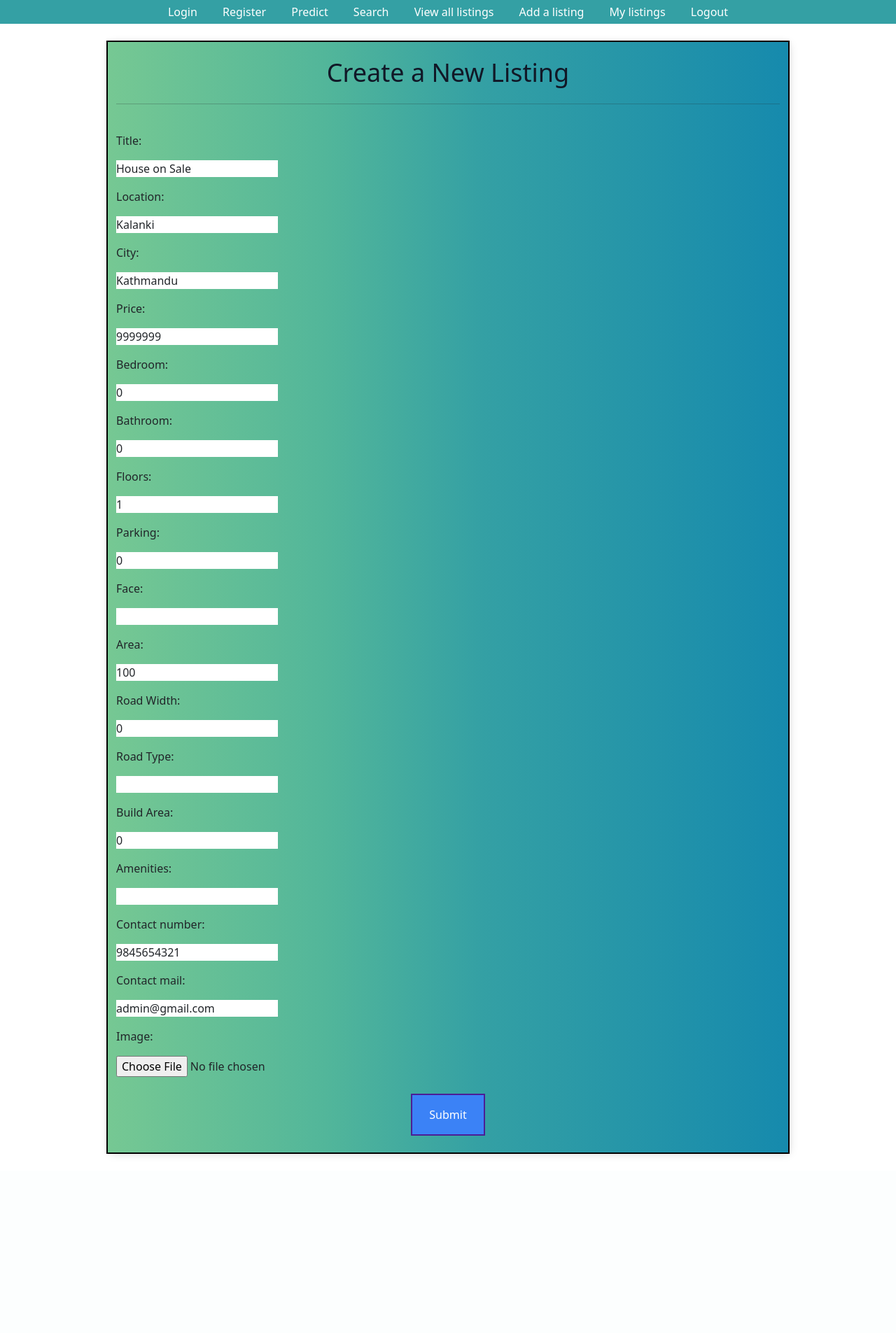
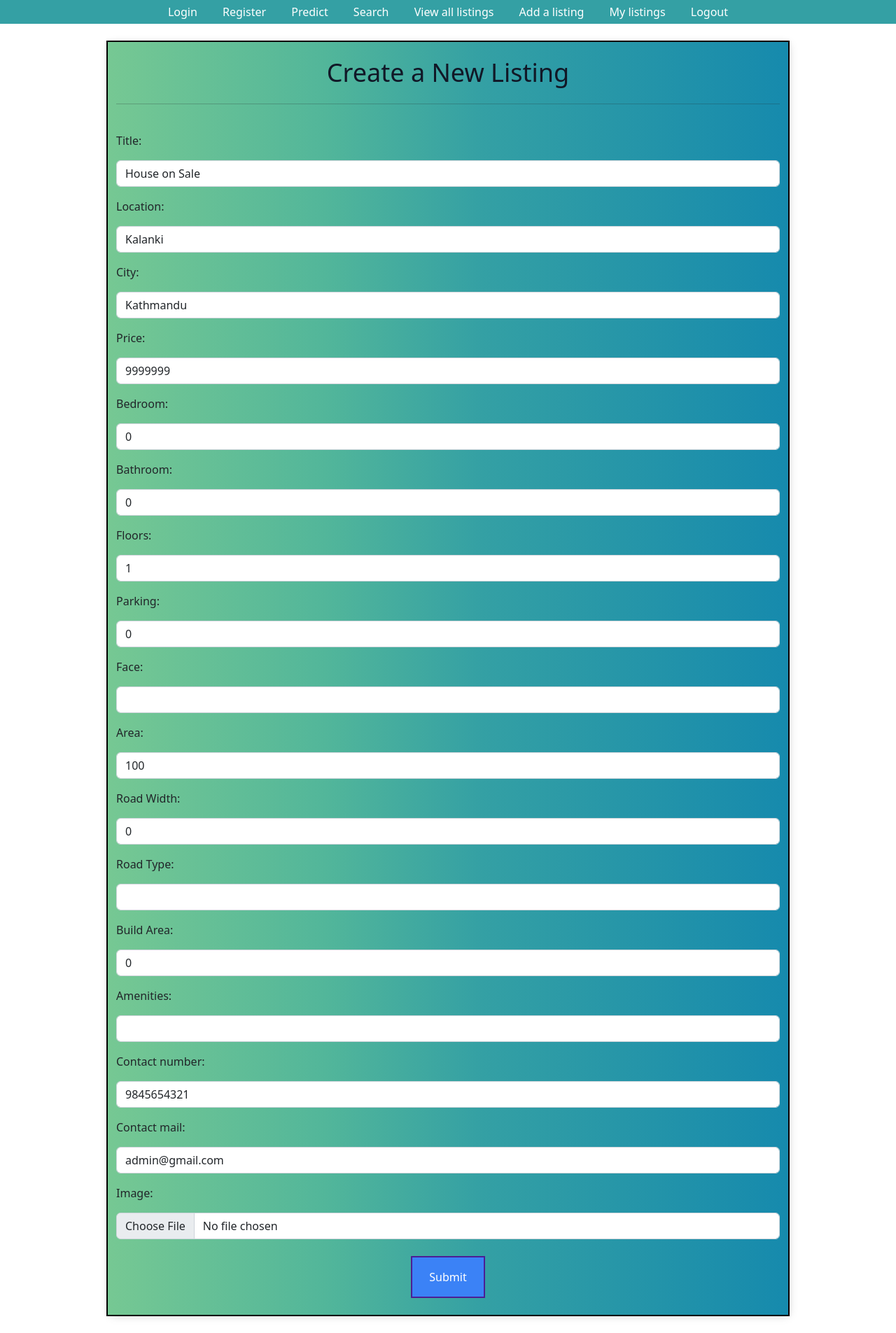
Before and after one commit to Anuj-Gupta4/RealEstateApp, a Django app: page /add-listing in a window 1280 px wide. Shown: the whole page at 70% size. Before the commit the page ends 1651 px from the top, so only its background shows below. Run offline with Django 4.2, Linux system fonts and the light colour scheme; a user stored in the database is signed in; parts of the project's set-up code (start-up, migrations or seed data) failed here and were passed over; some libraries are stand-ins or nearby versions.

Commit message:
fixed frontend

```diff
--- a/listings/views.py
+++ b/listings/views.py
@@ -1,4 +1,3 @@
-
 from multiprocessing import context
 from django.contrib.auth.decorators import login_required
 from django.contrib.auth.mixins import LoginRequiredMixin
@@ -106,8 +105,9 @@ def listing_retrieve(request,pk):
 #CRUD -Create, Retrieve, Update, Delete
 class listing_create(LoginRequiredMixin, CreateView):
     model = Listing
-    fields= ['Title', 'Location', 'City', 'Price', 'Bedroom', 'Bathroom', 'Floors', 'Parking', 'Face', 'Area', 'Road_Width',
-    'Road_Type', 'Build_Area', 'Amenities', 'Contact_number', 'Contact_mail', 'Image']
+    form_class = ListingForm
+    # fields= ['Title', 'Location', 'City', 'Price', 'Bedroom', 'Bathroom', 'Floors', 'Parking', 'Face', 'Area', 'Road_Width',
+    # 'Road_Type', 'Build_Area', 'Amenities', 'Contact_number', 'Contact_mail', 'Image']
     template_name='listing_create.html'
     success_url=reverse_lazy('user_specific_listings')
     def form_valid(self,form):
--- a/templates/listing_create.html
+++ b/templates/listing_create.html
@@ -1,5 +1,4 @@
 {% extends "base.html" %}
-
 <!DOCTYPE html>
 <html lang="en">
 <head>
@@ -14,6 +13,7 @@
     <div class="container"><br>
         <center><h1 class="text-4xl text-gray-900">Create a New Listing</h1></center>
         <br><hr><br>
+        <div class="form-group">
             <form method="post" enctype="multipart/form-data">
                 {% csrf_token %}
                 {{ form.as_p }}
@@ -22,6 +22,8 @@
             </form>
         </div>
 
+    </div>
+
     {% endblock %}
 </body>
 </html>
```
Also changed, not shown: db.sqlite3, media/home-2_5gzSfO9_vu8jJna.jpg (added). Lines whose indentation alone changed are shown as unchanged.
